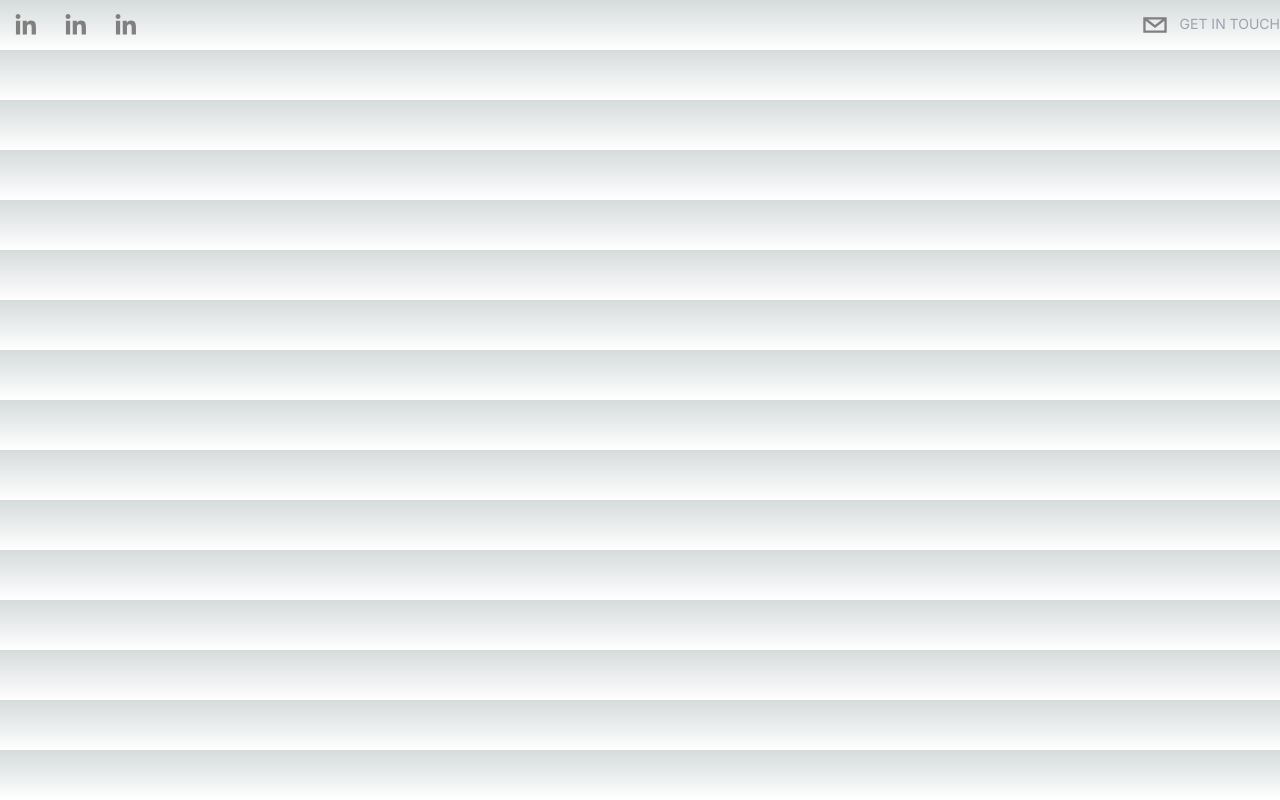
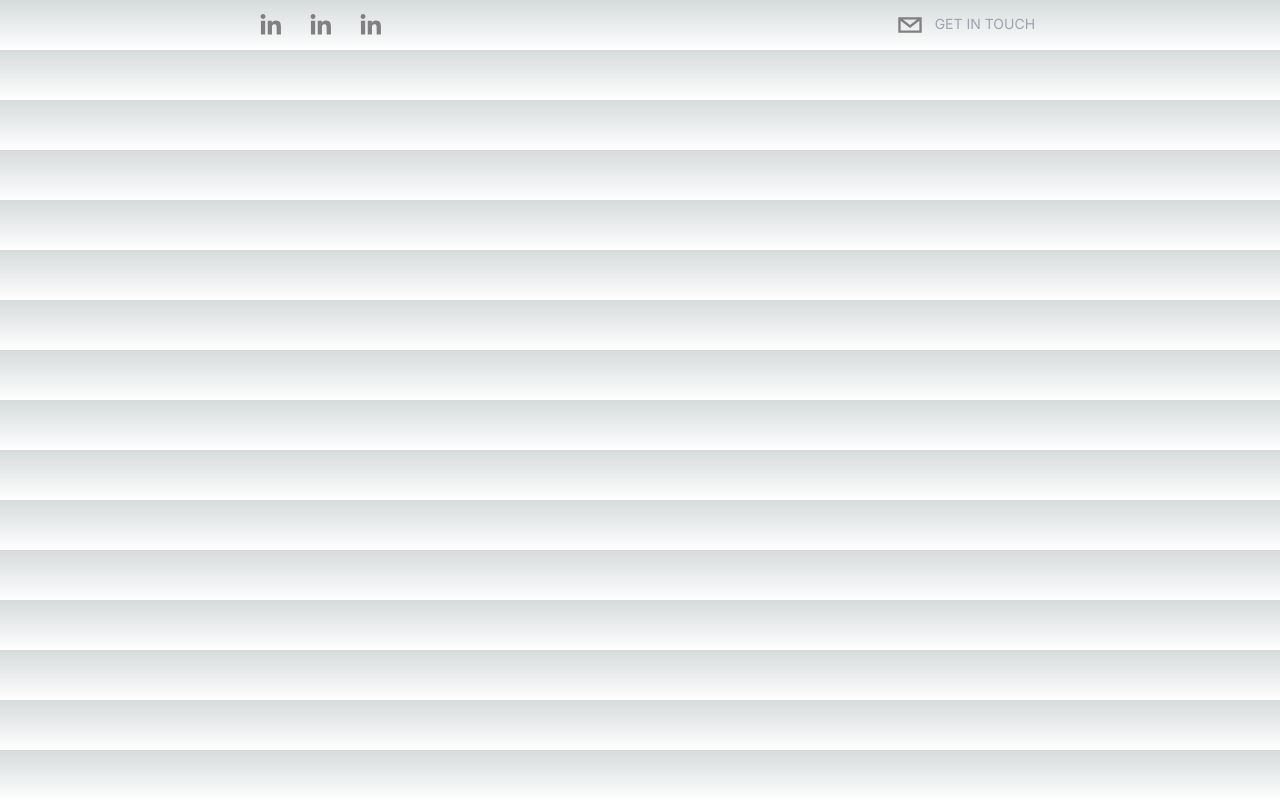
Before and after one commit to AramKim37/Aram-homepage, a Next.js app: page / in a window 1280 px wide. Built offline with nearby package versions, Linux system fonts and the light colour scheme.

Commit message:
change header form

```diff
--- a/components/Header.jsx
+++ b/components/Header.jsx
@@ -3,7 +3,7 @@ import { SocialIcon } from "react-social-icons";
 
 const Header = () => {
   return (
-    <header className="sticky top-0 flex items-start justify-between mx-auto max-w-7xl">
+    <header className="sticky top-0 flex items-start justify-around mx-auto max-w-7xl">
       <div className="flex flex-row items-center">
         {/* Social Icons */}
         <SocialIcon
```
